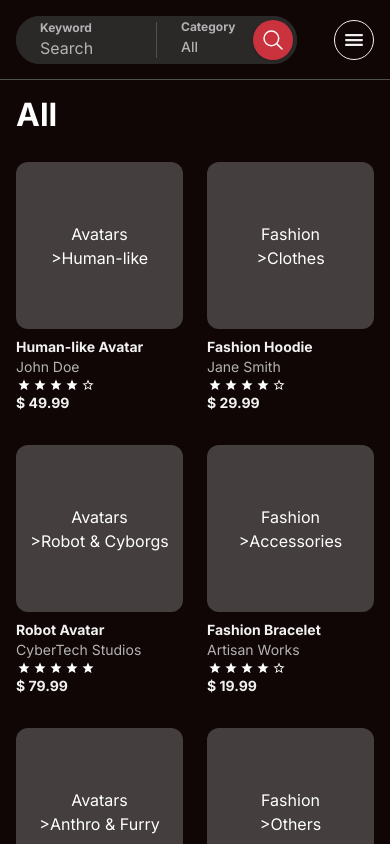
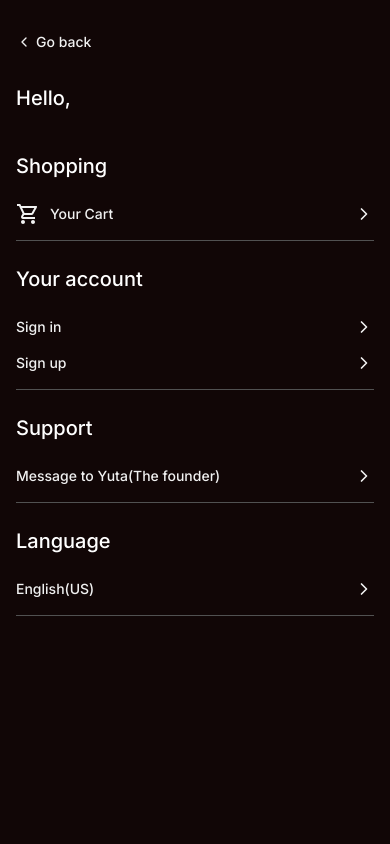
Before and after one commit to MeetM15/avatar-marketplace, a Next.js app: page / in a window 390 px wide. Both pictures are taken after a click on the button 354 px from the left and 39 px from the top of the page. Shown: the top 844 px of the page. Built offline with nearby package versions, Linux system fonts and the light colour scheme.

Commit message:
Added mobile sidebar

```diff
--- /dev/null
+++ b/src/components/Navbar/MobileSidebar.tsx
@@ -0,0 +1,111 @@
+"use client";
+import React, { useState } from "react";
+import { IoMenu } from "react-icons/io5";
+import { Button } from "../ui/button";
+import { useMarketplace } from "@/lib/context/useMarketplace";
+import { Separator } from "../ui/separator";
+import { ChevronLeft, ChevronRight } from "lucide-react";
+import { MdOutlineShoppingCart } from "react-icons/md";
+import { languagesData } from "@/data/languages";
+import Image from "next/image";
+
+const MobileSidebar = () => {
+  const {
+    setShowMobileMenu,
+    showMobileMenu,
+    selectedLanguage,
+    setSelectedLanguage,
+  } = useMarketplace();
+  const [showLanguageOptions, setShowLanguageOptions] = useState(false);
+  return (
+    <>
+      <Button
+        variant="outline"
+        size="icon"
+        className="rounded-full bg-transparent hover:bg-background-3 text-dark-secondary hover:text-dark-secondary w-10 h-10 border-dark-secondary"
+        onClick={() => setShowMobileMenu((prev) => !prev)}>
+        <IoMenu className="!w-6 !h-6" />
+      </Button>
+      {showMobileMenu && (
+        <div className="flex flex-col gap-6 h-screen w-screen bg-background fixed top-0 right-0 px-4 py-6">
+          <Button
+            className="flex items-center gap-1 bg-transparent hover:bg-background-3 shadow-none w-full text-dark-secondary justify-start text-sm p-0 rounded-none"
+            onClick={() => {
+              setShowMobileMenu((prev) => !prev);
+            }}>
+            <ChevronLeft />
+            <span>Go back</span>
+          </Button>
+          {showLanguageOptions ? (
+            <div className="flex flex-col">
+              {languagesData.map((language, index) => (
+                <Button
+                  key={index}
+                  className={`flex items-center gap-2.5 px-1.5 bg-transparent hover:bg-background-3 shadow-none w-full justify-start  ${
+                    selectedLanguage === language.value ? "bg-background-4" : ""
+                  }`}
+                  onClick={() => {
+                    setSelectedLanguage(language.value);
+                    setShowLanguageOptions(false);
+                  }}>
+                  <Image
+                    src={language.image}
+                    alt={language.name}
+                    width={17}
+                    height={12}
+                  />
+                  {language.name}
+                </Button>
+              ))}
+            </div>
+          ) : (
+            <>
+              <div className="font-medium text-xl">Hello,</div>
+              <div>
+                <div className="font-medium text-xl py-4">Shopping</div>
+                <Button className="flex items-center bg-transparent hover:bg-background-3 shadow-none w-full text-dark-secondary justify-between text-sm px-0 py-1 rounded-none">
+                  <div className="flex items-center gap-2.5">
+                    <MdOutlineShoppingCart className="!w-6 !h-6" />
+                    <span className="text-sm">Your Cart</span>
+                  </div>
+                  <ChevronRight className="!w-5 !h-5" />
+                </Button>
+                <Separator className="w-full my-2 bg-light-gray" />
+                <div className="font-medium text-xl py-4">Your account</div>
+                <Button className="flex items-center bg-transparent hover:bg-background-3 shadow-none w-full text-dark-secondary justify-between text-sm px-0 py-1 rounded-none">
+                  <span className="text-sm">Sign in</span>
+                  <ChevronRight className="!w-5 !h-5" />
+                </Button>
+                <Button className="flex items-center bg-transparent hover:bg-background-3 shadow-none w-full text-dark-secondary justify-between text-sm px-0 py-1 rounded-none">
+                  <span className="text-sm">Sign up</span>
+                  <ChevronRight className="!w-5 !h-5" />
+                </Button>
+                <Separator className="w-full my-2 bg-light-gray" />
+                <div className="font-medium text-xl py-4">Support</div>
+                <Button className="flex items-center bg-transparent hover:bg-background-3 shadow-none w-full text-dark-secondary justify-between text-sm px-0 py-1 rounded-none">
+                  <span className="text-sm">Message to Yuta(The founder)</span>
+                  <ChevronRight className="!w-5 !h-5" />
+                </Button>
+                <Separator className="w-full my-2 bg-light-gray" />
+                <div className="font-medium text-xl py-4">Language</div>
+                <Button
+                  className="flex items-center bg-transparent hover:bg-background-3 shadow-none w-full text-dark-secondary justify-between text-sm px-0 py-1 rounded-none"
+                  onClick={() => setShowLanguageOptions(true)}>
+                  <span className="text-sm">
+                    {languagesData.find(
+                      (language) => language.value === selectedLanguage
+                    )?.name || "English(US)"}
+                  </span>
+                  <ChevronRight className="!w-5 !h-5" />
+                </Button>
+                <Separator className="w-full my-2 bg-light-gray" />
+              </div>
+            </>
+          )}
+        </div>
+      )}
+    </>
+  );
+};
+
+export default MobileSidebar;
--- a/src/components/Navbar/UserSection.tsx
+++ b/src/components/Navbar/UserSection.tsx
@@ -20,6 +20,8 @@ const UserSection = () => {
     setIsLanguageDropdownOpen,
     isProfileDropdownOpen,
     setIsProfileDropdownOpen,
+    selectedLanguage,
+    setSelectedLanguage,
   } = useMarketplace();
   return (
     <div className="flex items-center gap-6 h-12">
@@ -39,7 +41,13 @@ const UserSection = () => {
           {languagesData.map((language, index) => (
             <Button
               key={index}
-              className="flex items-center gap-2.5 px-1.5 bg-transparent hover:bg-background-3 shadow-none w-full justify-start">
+              className={`flex items-center gap-2.5 px-1.5 bg-transparent hover:bg-background-3 shadow-none w-full justify-start  ${
+                selectedLanguage === language.value ? "bg-background-4" : ""
+              }`}
+              onClick={() => {
+                setSelectedLanguage(language.value);
+                setIsLanguageDropdownOpen(false);
+              }}>
               <Image
                 src={language.image}
                 alt={language.name}
--- a/src/components/layout/Navbar.tsx
+++ b/src/components/layout/Navbar.tsx
@@ -6,13 +6,11 @@ import SearchAndCategory from "../Navbar/SearchAndCategory";
 import UserSection from "../Navbar/UserSection";
 import ProductFilters from "../Navbar/ProductFilters";
 import { useMarketplace } from "@/lib/context/useMarketplace";
-import { IoMenu } from "react-icons/io5";
-import { Button } from "../ui/button";
+import MobileSidebar from "../Navbar/MobileSidebar";
 
 const Navbar = () => {
   const router = useRouter();
-  const { currentScreen, isBottomNavVisible, setShowMobileMenu } =
-    useMarketplace();
+  const { currentScreen, isBottomNavVisible } = useMarketplace();
 
   return (
     <>
@@ -56,17 +54,7 @@ const Navbar = () => {
             </div>
           </>
         )}
-        {currentScreen === "mobile" ? (
-          <Button
-            variant="outline"
-            size="icon"
-            className="rounded-full bg-transparent hover:bg-background-3 text-dark-secondary hover:text-dark-secondary w-10 h-10 border-dark-secondary"
-            onClick={() => setShowMobileMenu((prev) => !prev)}>
-            <IoMenu className="!w-6 !h-6" />
-          </Button>
-        ) : (
-          <UserSection />
-        )}
+        {currentScreen === "mobile" ? <MobileSidebar /> : <UserSection />}
       </nav>
       {currentScreen === "tablet" && (
         <nav
--- a/src/data/languages.ts
+++ b/src/data/languages.ts
@@ -1,15 +1,20 @@
+export type LanguageValue = "en-US" | "ja-JP";
+
 export type LanguageOption = {
   name: string;
   image: string;
+  value: LanguageValue;
 };
 
 export const languagesData: LanguageOption[] = [
   {
     name: "English(US)",
     image: "/languages/usa-flag.png",
+    value: "en-US",
   },
   {
     name: "Japanese",
     image: "/languages/japan-flag.png",
+    value: "ja-JP",
   },
 ];
--- a/src/lib/context/useMarketplace.tsx
+++ b/src/lib/context/useMarketplace.tsx
@@ -10,6 +10,7 @@ import {
 } from "@/types";
 import { defaultCategory } from "@/data/categories";
 import { productsData } from "@/data/products";
+import { LanguageValue } from "@/data/languages";
 const MarketplaceContext = createContext<MarketplaceContextType>(
   {} as MarketplaceContextType
 );
@@ -39,6 +40,8 @@ export const MarketplaceProvider = ({
   const [currentScreen, setCurrentScreen] = useState<ScreenSize>("desktop");
   const [showMobileMenu, setShowMobileMenu] = useState(false);
   const [showAllParentCategories, setShowAllParentCategories] = useState(true);
+  const [selectedLanguage, setSelectedLanguage] =
+    useState<LanguageValue>("en-US");
   useEffect(() => {
     const handleScroll = () => {
       const currentScrollY = window.scrollY;
@@ -149,6 +152,8 @@ export const MarketplaceProvider = ({
         setShowMobileMenu,
         showAllParentCategories,
         setShowAllParentCategories,
+        selectedLanguage,
+        setSelectedLanguage,
       }}>
       {children}
     </MarketplaceContext.Provider>
--- a/src/types/index.ts
+++ b/src/types/index.ts
@@ -1,3 +1,4 @@
+import { LanguageValue } from "@/data/languages";
 import { CSSProperties } from "react";
 
 export enum Categories {
@@ -93,6 +94,8 @@ export type MarketplaceContextType = {
   setShowMobileMenu: React.Dispatch<React.SetStateAction<boolean>>;
   showAllParentCategories: boolean;
   setShowAllParentCategories: React.Dispatch<React.SetStateAction<boolean>>;
+  selectedLanguage: LanguageValue;
+  setSelectedLanguage: React.Dispatch<React.SetStateAction<LanguageValue>>;
 };
 
 // Enum for Platform Types
```
